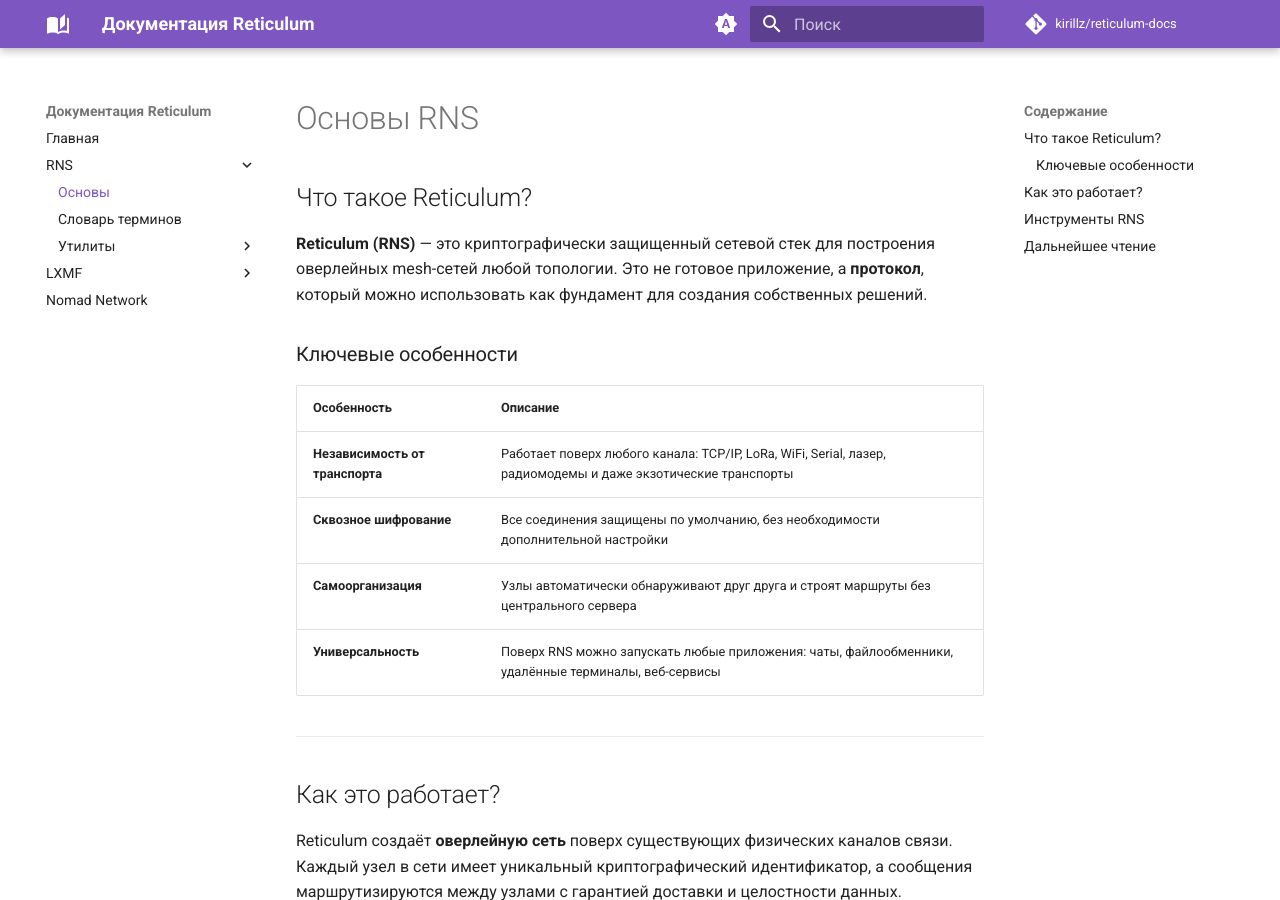
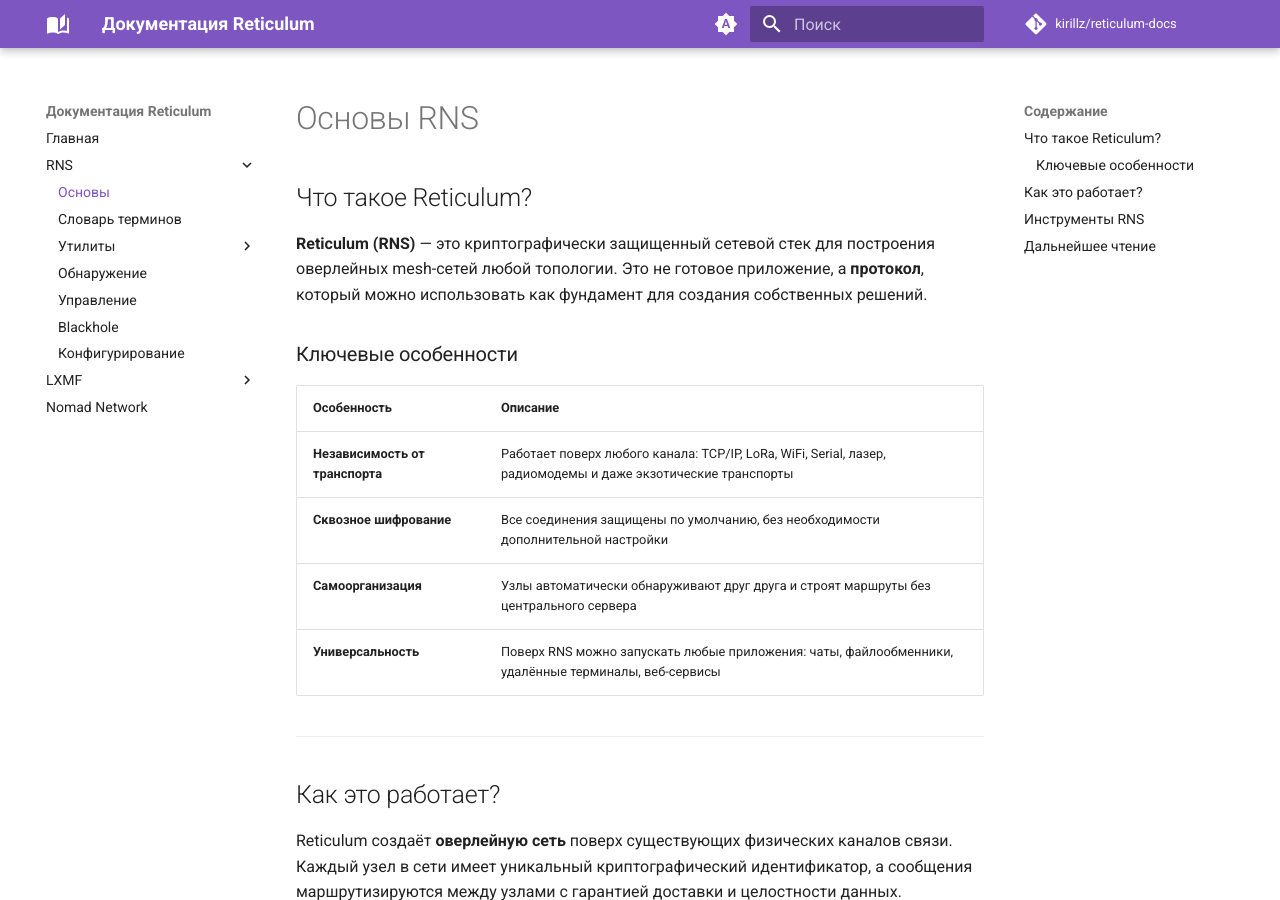
Before and after one commit to kirillz/reticulum-docs, an MkDocs documentation site: the page built from docs/rns/index.md, in a window 1280 px wide and 900 px high. Built offline with MkDocs 1.6.1 and Material for MkDocs 9.7.7, drawn with Linux system fonts in a browser that asks for light colours; comment, search, counter and statistics services are not loaded.

Commit message:
Добавление разделов

```diff
--- a/mkdocs.yml
+++ b/mkdocs.yml
@@ -57,6 +57,10 @@
           - rncp (Копирование файлов): rns/tools/rncp.md
           - rnx (Удаленное выполнение): rns/tools/rnx.md
           - rnodeconf (RNode): rns/tools/rnodeconf.md
+      - Обнаружение: rns/discovery.md
+      - Управление: rns/management.md
+      - Blackhole: rns/blackhole.md
+      - Конфигурирование: rns/improoving.md
   - LXMF:
       - Основы: lxmf/index.md
       - Утилиты:
```
Also changed, not shown: docs/rns/blackhole.md (added), docs/rns/discovery.md (added), docs/rns/improoving.md (added), docs/rns/management.md (added).
